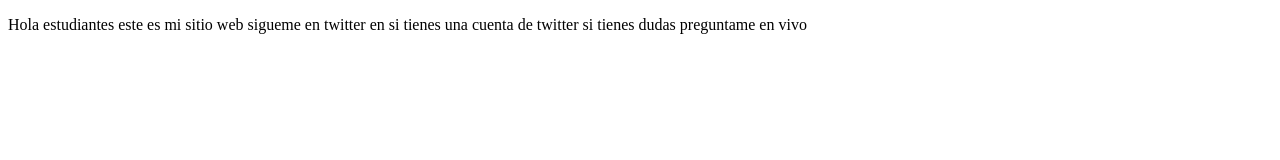
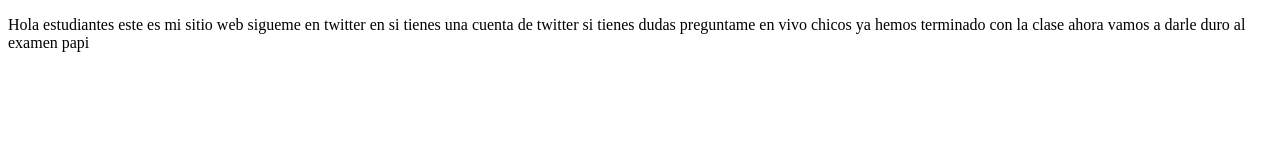
Before and after one commit to HebertGil/proyectoDemoCursoPrework, a plain HTML site: page index.html in a window 1280 px wide. Drawn offline with Linux system fonts and the light colour scheme.

Commit message:
first commit

```diff
--- a/index.html
+++ b/index.html
@@ -10,6 +10,8 @@
         Hola estudiantes este es mi sitio web
         sigueme en twitter en si tienes una cuenta de twitter
         si tienes dudas preguntame en vivo
+        chicos ya hemos terminado con la clase ahora vamos a darle duro al
+        examen papi
     </p>
 </body>
 </html>
```
